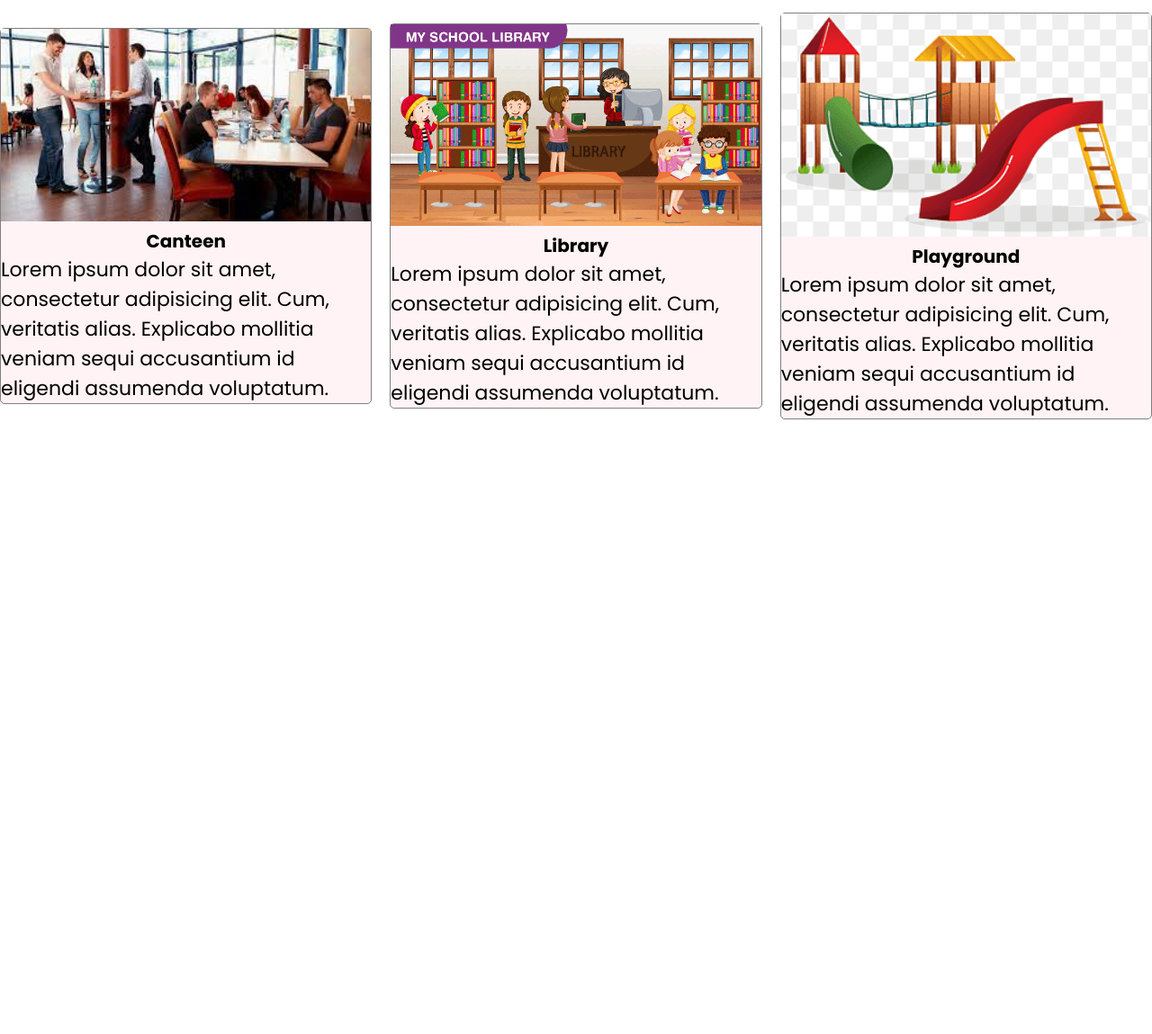
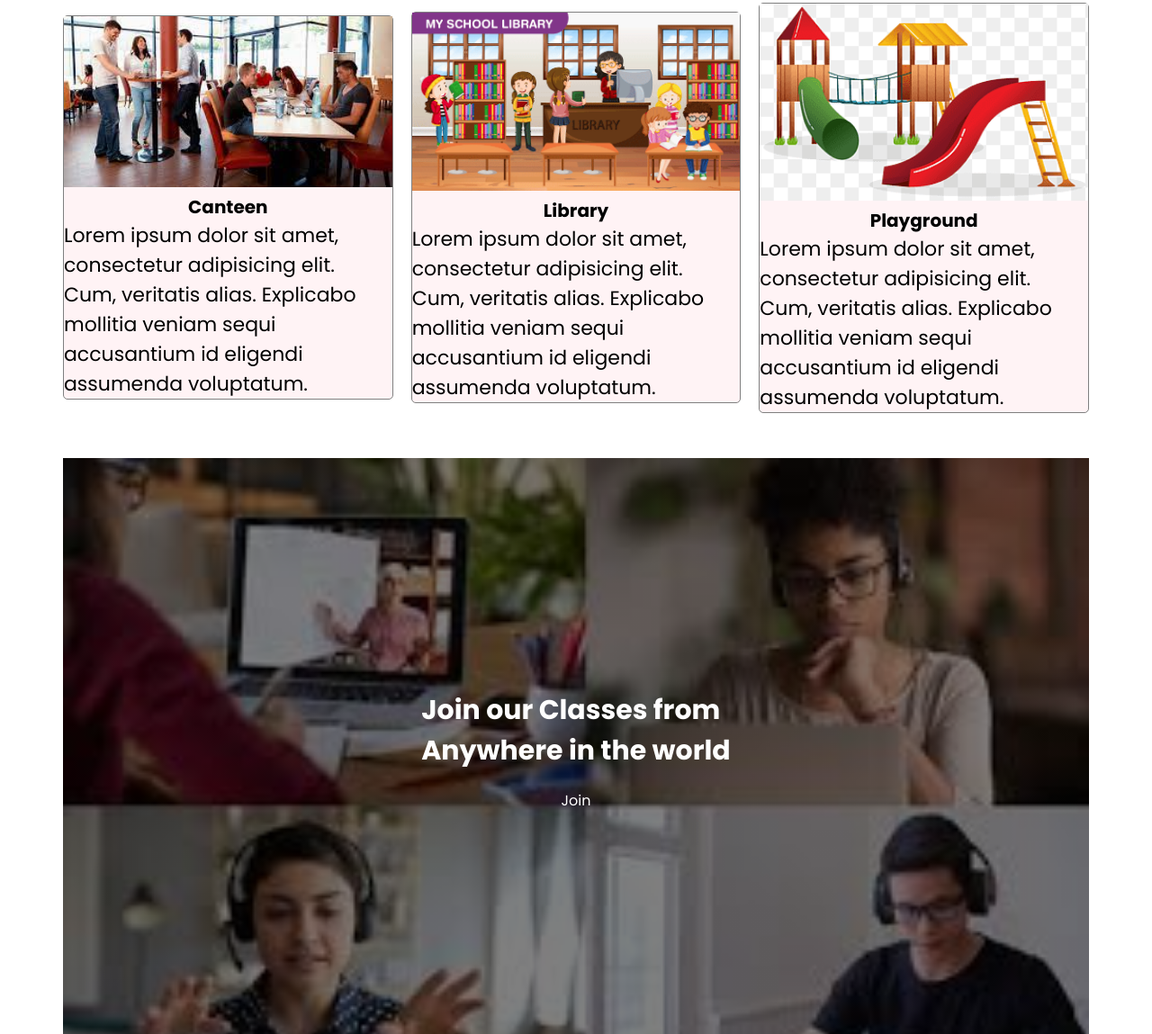
Before and after one commit to Ashiqweb123/school-site-html, a plain HTML site: page index.html in a window 1280 px wide. Shown: the part 1641-2790 px from the top of the page at 90% size. Before the commit the page ends 2107 px from the top, so only its background shows below. Drawn offline with Linux system fonts and the light colour scheme.

Commit message:
join-part-add

```diff
--- a/index.html
+++ b/index.html
@@ -12,6 +12,9 @@
     <link href="https://fonts.googleapis.com/css2?family=Lato:wght@400;700;900&family=Poppins:wght@400;500;700;800&display=swap"
         rel="stylesheet">
     <!-- google-font -->
+    <!-- font-awsome-link -->
+    <script src="https://kit.fontawesome.com/a33d3e0046.js" crossorigin="anonymous"></script>
+    <!-- font-awsome-link -->
 </head>
 
 <body>
@@ -126,6 +129,12 @@
             </div>
         </div>
     </section>
+    <section class="join-class">
+       <div class="join-text">
+        <h2>Join our Classes from <br> Anywhere in the world</h2>
+        <a class="explore">Join</a>
+       </div>
+    </section>
 </main>
 
 <footer>
--- a/style.css
+++ b/style.css
@@ -6,6 +6,10 @@
     font-family: 'Poppins', sans-serif;
 }
 
+main,footer{
+    width: 1140px;
+    margin: 0 auto;
+}
 .nav-bar {
     background-image: linear-gradient(to right, rgba(0, 0, 0, 0.5), rgba(0, 0, 0, 0.5)), url('images/banner-School.png');
     background-repeat: no-repeat;
@@ -195,9 +199,32 @@ p {
     text-align: left;
     font-size: 22px;
 }
+.join-class
+{
 
+    padding-top: 30px;
+    background-image: linear-gradient(to right, rgba(0, 0, 0, 0.5), rgba(0, 0, 0, 0.5)), url('images/online.jpg');
+    background-repeat: no-repeat;
+    background-size: cover;
+    height: 80vh;
+    margin-top: 50px;
 
+}
+.join-text
+{
+  display: flex;
+  justify-content: center;
+  align-items: center;
+  flex-direction: column;
+  gap: 20px;
+  padding-top: 20%;
+}
 
+.join-text h2
+{
+    color: white;
+    font-size: 30px;
+}
 
 /* blog................ */
 
```
Also changed, not shown: about.html (+3 -0 lines), blog.html (+3 -0 lines), images/online.jpg (added).
